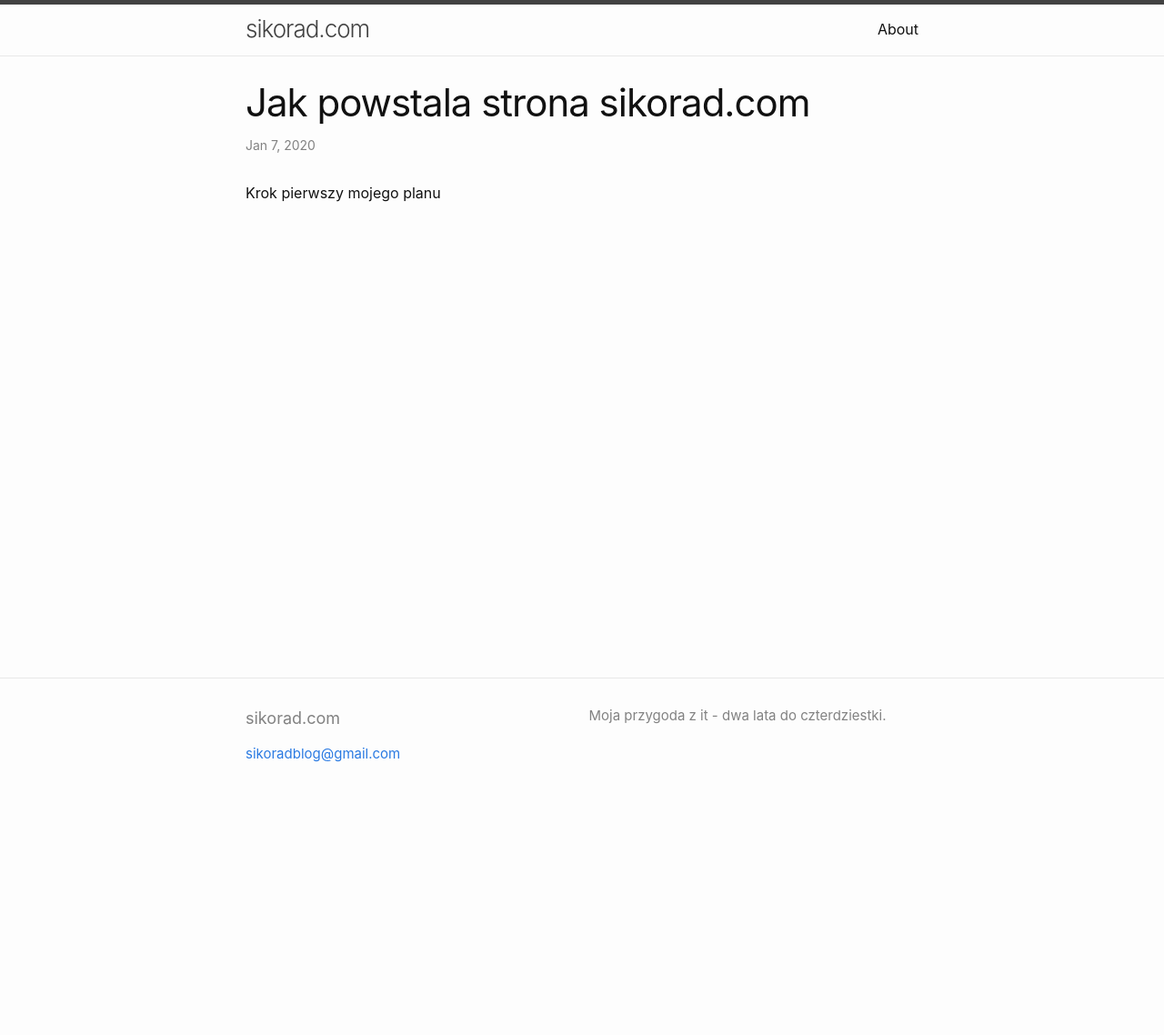
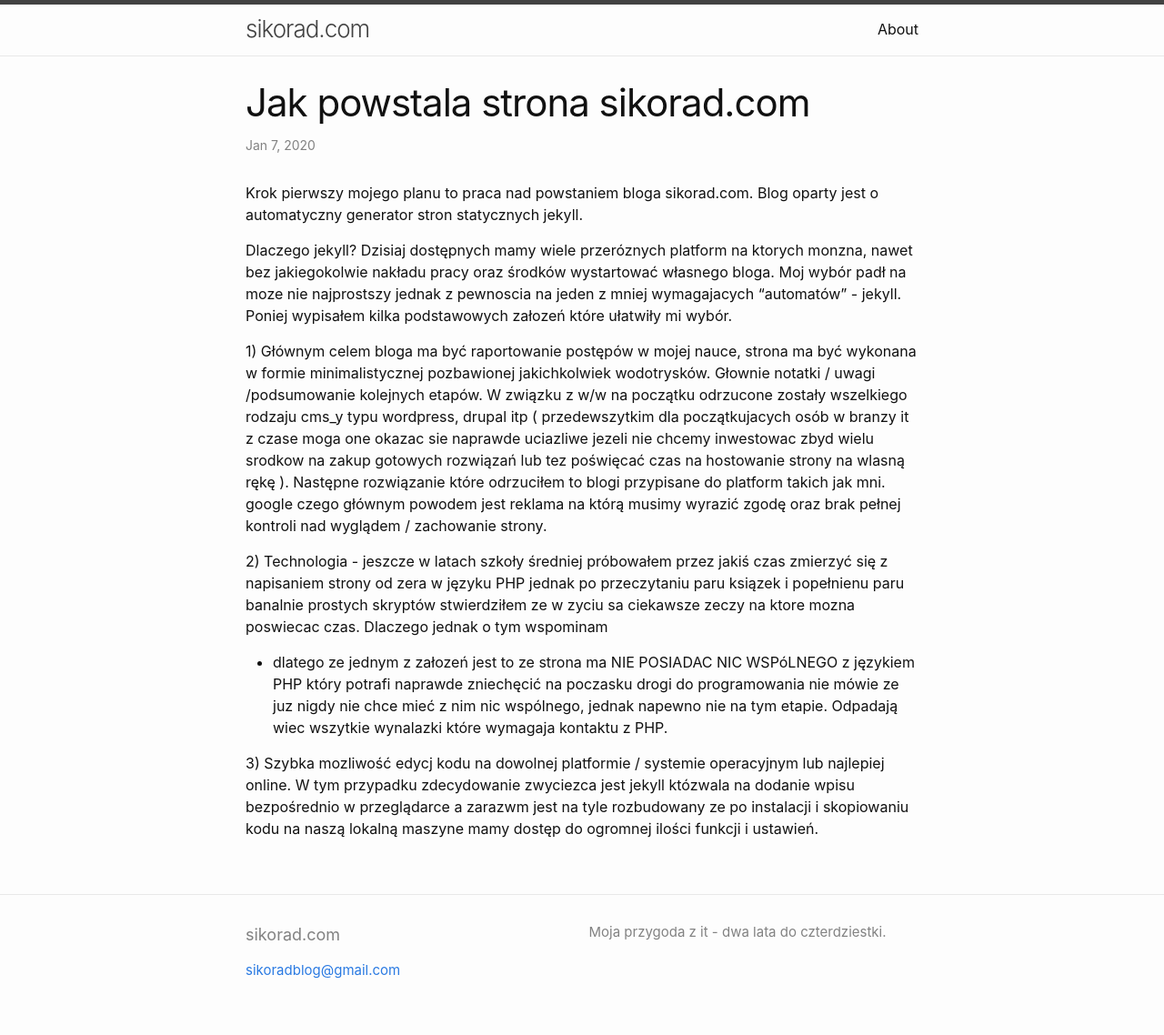
Before and after one commit to efiksio/sikorad, a Jekyll site: the page built from _posts/2020-01-07-jak-powstala-ta-strona.markdown, in a window 1280 px wide. Shown: the whole page at 91% size. Built offline with Jekyll 4.4.1, drawn with Linux system fonts in a browser that asks for light colours; before the commit the page ends 900 px from its top, so only the background shows below that.

Commit message:
2nd post c1

```diff
--- a/_posts/2020-01-07-jak-powstala-ta-strona.markdown
+++ b/_posts/2020-01-07-jak-powstala-ta-strona.markdown
@@ -4,4 +4,38 @@ title:  "Jak powstala strona sikorad.com"
 date:   2020-01-07 05:10:12 +0000
 categories: it blog jekyll
 ---
-Krok pierwszy mojego planu
+Krok pierwszy mojego planu to praca nad powstaniem bloga sikorad.com.
+Blog oparty jest o automatyczny generator stron statycznych jekyll.
+
+Dlaczego jekyll?
+Dzisiaj dostępnych mamy wiele przeróznych platform na ktorych monzna, nawet
+bez jakiegokolwie nakładu pracy oraz środków wystartować własnego bloga.
+Moj wybór padł na moze nie najprostszy jednak z pewnoscia na jeden z mniej
+wymagajacych "automatów" - jekyll. Poniej wypisałem kilka podstawowych załozeń
+które ułatwiły mi wybór.
+
+1) Głównym celem bloga ma być raportowanie postępów w mojej nauce,
+strona ma być wykonana w formie minimalistycznej pozbawionej jakichkolwiek
+wodotrysków. Głownie notatki / uwagi /podsumowanie kolejnych etapów.
+W związku z w/w na początku odrzucone zostały wszelkiego rodzaju cms_y
+typu wordpress, drupal itp ( przedewszytkim dla początkujacych osób w
+branzy it z czase moga one okazac sie naprawde uciazliwe jezeli nie chcemy
+inwestowac zbyd wielu srodkow na zakup gotowych rozwiązań lub tez poświęcać
+czas na hostowanie strony na wlasną rękę ).
+Następne rozwiązanie które odrzuciłem to blogi przypisane do platform takich jak
+mni. google czego głównym powodem jest reklama na którą musimy wyrazić zgodę oraz
+brak pełnej kontroli nad wyglądem / zachowanie strony.
+
+2) Technologia - jeszcze w  latach szkoły średniej próbowałem przez jakiś czas
+zmierzyć się z napisaniem strony od zera w języku PHP jednak po przeczytaniu paru
+ksiązek i popełnienu paru banalnie prostych skryptów stwierdziłem ze w zyciu
+sa ciekawsze zeczy na ktore mozna poswiecac czas. Dlaczego jednak o tym wspominam
+- dlatego ze jednym z załozeń jest to ze strona ma NIE POSIADAC NIC WSPóLNEGO
+z językiem PHP który potrafi naprawde zniechęcić na poczasku drogi do programowania
+nie mówie ze juz nigdy nie chce mieć z nim nic wspólnego, jednak napewno nie na tym etapie.
+Odpadają wiec wszytkie wynalazki które wymagaja kontaktu z PHP.
+
+3) Szybka mozliwość edycj kodu na dowolnej platformie / systemie operacyjnym lub najlepiej online.
+W tym przypadku zdecydowanie zwyciezca jest jekyll któzwala na dodanie wpisu bezpośrednio w
+przeglądarce a zarazwm jest na tyle rozbudowany ze po instalacji i skopiowaniu kodu
+na naszą lokalną maszyne mamy dostęp do ogromnej ilości funkcji i ustawień.
```
